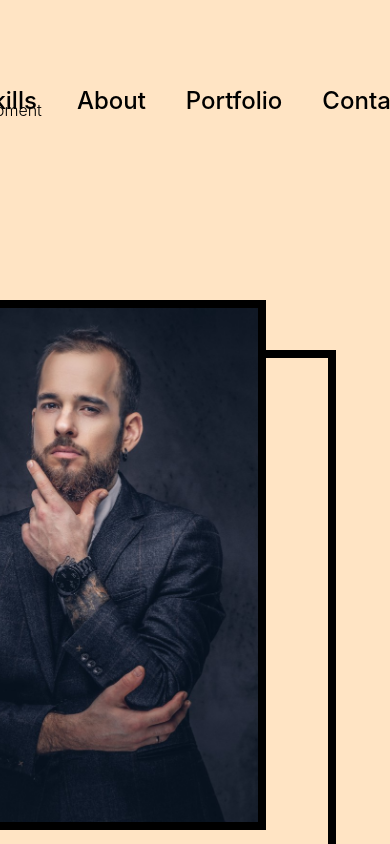
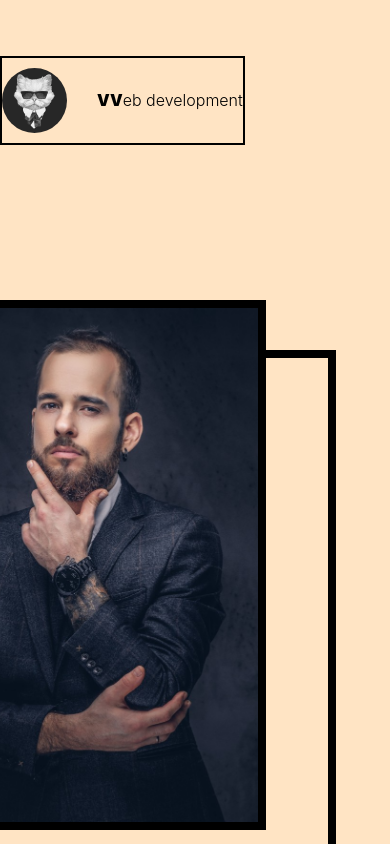
Before and after one commit to AlekseyBabich/site_visitka, a Next.js app: page / in a window 390 px wide. Shown: the top 844 px of the page. Built offline with nearby package versions, Linux system fonts and the light colour scheme.

Commit message:
v02: create burger menu

```diff
--- /dev/null
+++ b/src/components/BurgerMenu/index.module.css
@@ -0,0 +1,46 @@
+.container {
+    border: 2px solid black;
+}
+
+.header__avatar {
+    display: flex;
+    flex-direction: row;
+    cursor: pointer;
+}
+
+.header__avatar:hover {
+    opacity: 0.6;
+}
+
+.header__avatar img {
+    margin: 10px 0 10px 0;
+    border-radius: 50%;
+}
+
+@media (max-width: 1600px) {
+    .header__avatar img {
+        width: 65px;
+        height: 65px;
+    }
+}
+
+.header__avatar__title {
+    display: flex;
+    align-items: center;
+    margin-left: 30px;
+    font-size: 22px;
+}
+
+@media (max-width: 1600px) {
+    .header__avatar__title {
+        font-size: 16px;
+    }
+}
+
+.header__avatar__title--first-symbol {
+    font-weight: 900;
+}
+
+.header__avatar__title--name {
+    font-weight: 300;
+}
--- /dev/null
+++ b/src/components/BurgerMenu/index.tsx
@@ -0,0 +1,27 @@
+import React from 'react';
+import Image from "next/image";
+import { useRouter } from "next/navigation";
+
+import styles from './index.module.css'
+
+const BurgerMenu = () => {
+    const router = useRouter()
+    return (
+        <div className={ styles.container }>
+            <div className={ styles['burger__icon']}>
+
+            </div>
+            <div className={ styles['header__avatar'] }
+                 onClick={ () => router.push('/') }
+            >
+                <Image src={ require('../../image/ava.jpg') } alt={ '' } width={ 100 } height={ 100 }/>
+                <div className={ styles['header__avatar__title'] }>
+                    <p className={ styles['header__avatar__title--first-symbol'] }>VV</p>
+                    <p className={ styles['header__avatar__title--name'] }>eb development</p>
+                </div>
+            </div>
+        </div>
+    );
+};
+
+export default BurgerMenu;
--- a/src/components/Header/index.module.css
+++ b/src/components/Header/index.module.css
@@ -1,15 +1,27 @@
 .container {
-    background: bisque;
     height: 200px;
     display: flex;
     justify-content: center;
 }
-
+.burger__container {
+    display: none;
+}
 .main__container {
     display: flex;
     align-items: center;
     width: 1600px;
     margin: 10px;
+}
+@media (max-width: 768px) {
+    .burger__container {
+        width: 1600px;
+        display: flex;
+        align-items: center;
+
+    }
+    .main__container {
+        display: none;
+    }
 }
 
 .header {
--- a/src/components/Header/index.tsx
+++ b/src/components/Header/index.tsx
@@ -6,13 +6,14 @@ import { TelegramSvg } from "../SvgComponents/TelegramSvg";
 import { VkSvg } from "../SvgComponents/VkSvg";
 import { WhatsappSvg } from "../SvgComponents/WhatsappSvg";
 import { useRouter } from "next/navigation";
+import BurgerMenu from "../BurgerMenu";
 
 export const Header = () => {
     const router = useRouter()
 
     return (
         <div className={ styles.container }>
-            <div className={ styles['main__container'] }>
+            <div className={ styles['main__container'] } >
                 <div className={ styles.header }>
                     <div className={ styles['header__avatar'] }
                          onClick={ () => router.push('/') }
@@ -61,6 +62,13 @@ export const Header = () => {
                     </div>
                 </div>
             </div>
+
+            <div className={ styles['burger__container']}>
+                <div className={ styles['burger']}>
+                    <BurgerMenu/>
+                </div>
+            </div>
+
         </div>
     );
 };
```
